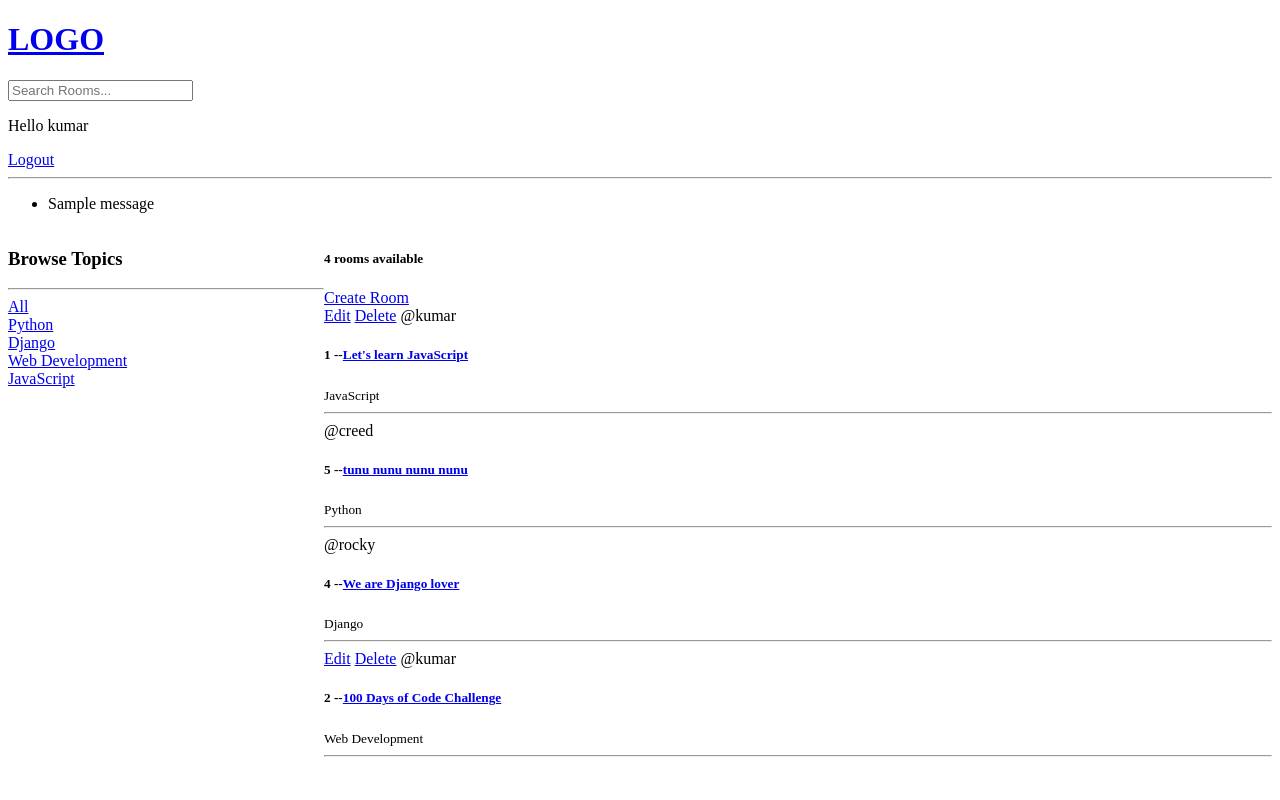
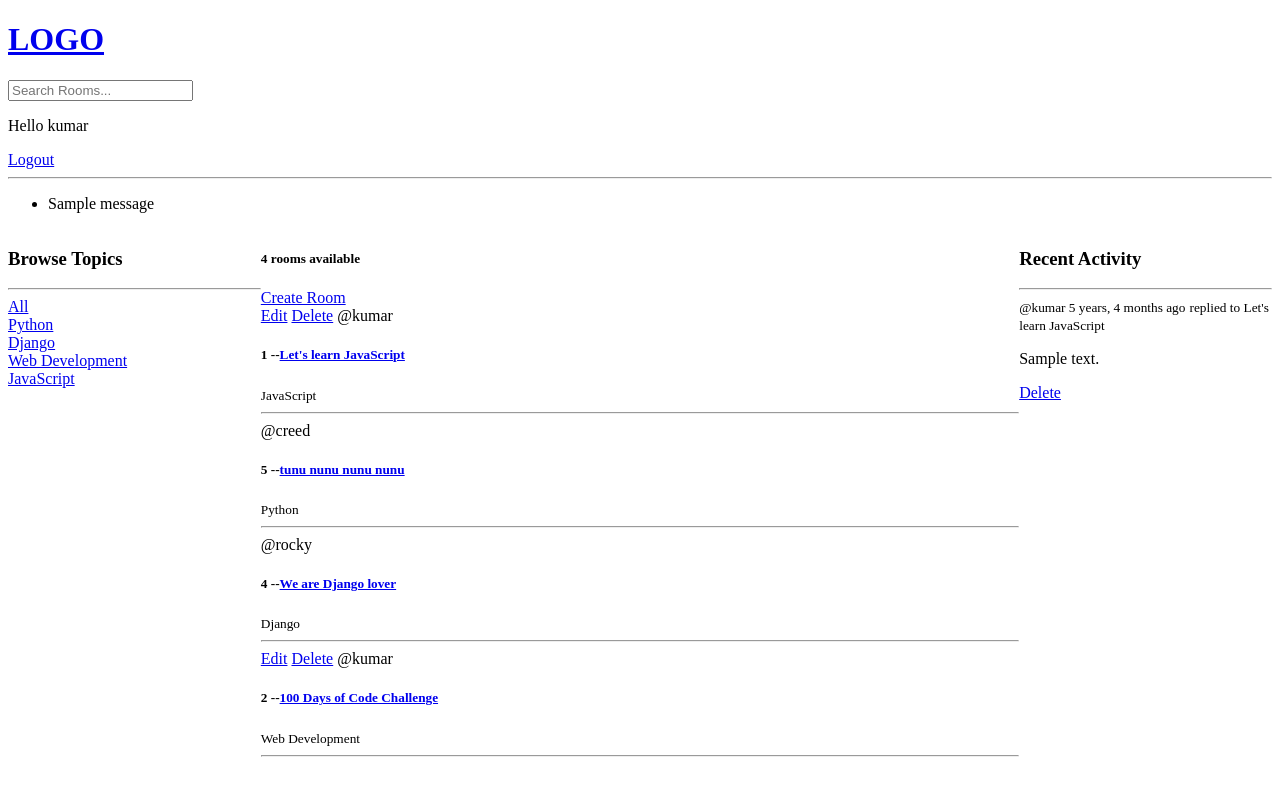
Before and after one commit to gajmerK11/studybud, a Django app: page / in a window 1280 px wide. Run offline with Django 5.2, Linux system fonts and the light colour scheme; a user stored in the database is signed in; data comes from the database, SQL or seed files in the repository; both versions use the stored data as it was after the commit; tables that the repository leaves empty hold one stand-in row (values such as "Sample post"); one stand-in notice (Sample message) is shown.

Commit message:
Wed, Jun-25

```diff
--- a/base/models.py
+++ b/base/models.py
@@ -61,3 +61,7 @@ class Message(models.Model):
 # It returns the first 50 characters of the message body for a readable summary (Remember it's not in the front end, but rather behind the scenes, in a way we can say in Django admin panel)
     def __str__(self):
         return self.body[0:50]
+
+    # It orders recent message at top in Recent Activity
+    class Meta:
+        ordering = ['-updated', '-created']
--- a/base/templates/base/home.html
+++ b/base/templates/base/home.html
@@ -6,7 +6,7 @@
 <style>
   .home-container {
     display: grid;
-    grid-template-columns: 1fr 3fr;
+    grid-template-columns: 1fr 3fr 1fr;
   }
 </style>
 
@@ -62,6 +62,24 @@
       {% endfor %}
     </div>
   </div>
+
+  <!-- container for "Recent Activity" ------------------------>
+  <div>
+    <h3>Recent Activity</h3>
+    <hr />
+    {% for message in room_messages %}
+    <div>
+      <small>@{{message.user}} {{message.created|timesince}} ago</small>
+      <small>replied to {{message.room}}</small>
+      <p>{{message}}</p>
+      <!-- This only allows the one who made comment to view the Delete button -->
+      {% if request.user == message.user %}
+      <a href="{% url 'delete-message' message.id %}">Delete</a>
+      {% endif %}
+    </div>
+    {% endfor %}
+  </div>
+  <!--------------------------------------------------------->
 </div>
 
 {% endblock content %}
--- a/base/views.py
+++ b/base/views.py
@@ -111,10 +111,13 @@ def home(request):
 
     room_count = rooms.count()
 
+    # Inorder to display all the comments happening in a room as Recent Activity here we are fetching all the messages
+    room_messages = Message.objects.all()
+
     # when this function will be triggered, it will render 'home.html' file
     # render function takes 2 parameters: first one 'request' object, second one 'template' that we want to render
     # we have created this 'context' variable just to store the data that we want to pass
-    context = {'rooms': rooms, 'topics':topics, 'room_count':room_count}
+    context = {'rooms': rooms, 'topics':topics, 'room_count':room_count, 'room_messages': room_messages}
 
     return render(request, 'base/home.html', context)
 
@@ -132,7 +135,7 @@ def room(request, pk):
     # This line of code is saying give us all set of messages related to this specific room.
     # In django, we can query the child of a parent model (here Message is the child of parent model Room) like this i.e. by using small letter of model name not Message but message
     # '.order_by('-created')' displays recent messages at top
-    room_messages = room.message_set.all().order_by('-created')
+    room_messages = room.message_set.all()
 
     # Fetching all the participants for displaying them
     # "room.participants.all()" in this we are able to use 'room.participants' due to related_name=participants. If we have not used 'related_name=participants' then we have to use 'user.room_set.all()'
@@ -237,7 +240,7 @@ def deleteRoom(request, pk):
 @login_required(login_url='login')
 def deleteMessage(request, pk):
     message = get_object_or_404(Message, id=pk)
-    room = message.room
+    # room = message.room
 
 
     # if request.user != message.user:
@@ -246,5 +249,6 @@ def deleteMessage(request, pk):
     # This processes the data from delete.html
     if request.method == 'POST':
         message.delete()
-        return redirect('room', pk=room.id)
+        # return redirect('room', pk=room.id)
+        return redirect('home')
     return render(request, 'base/delete.html', {'obj':message})
```
Also changed, not shown: db.sqlite3.
